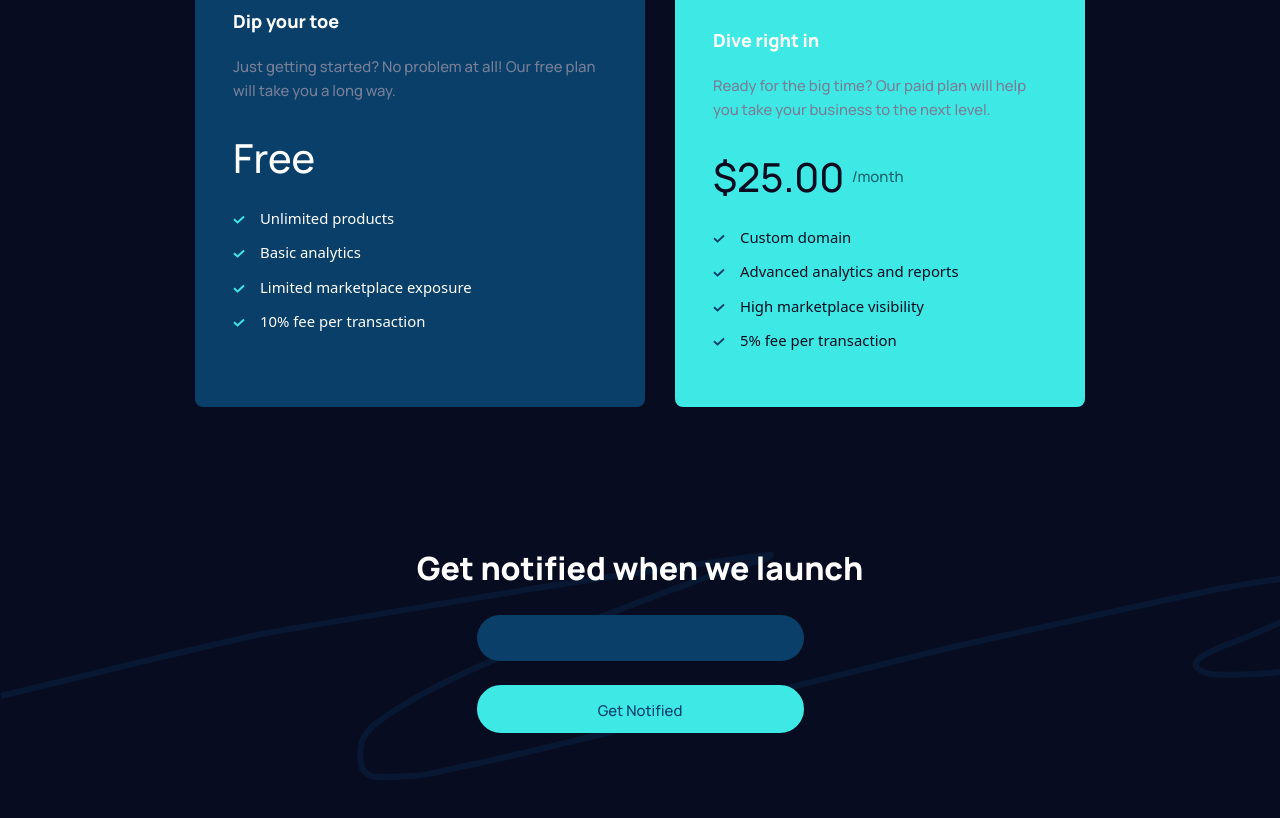
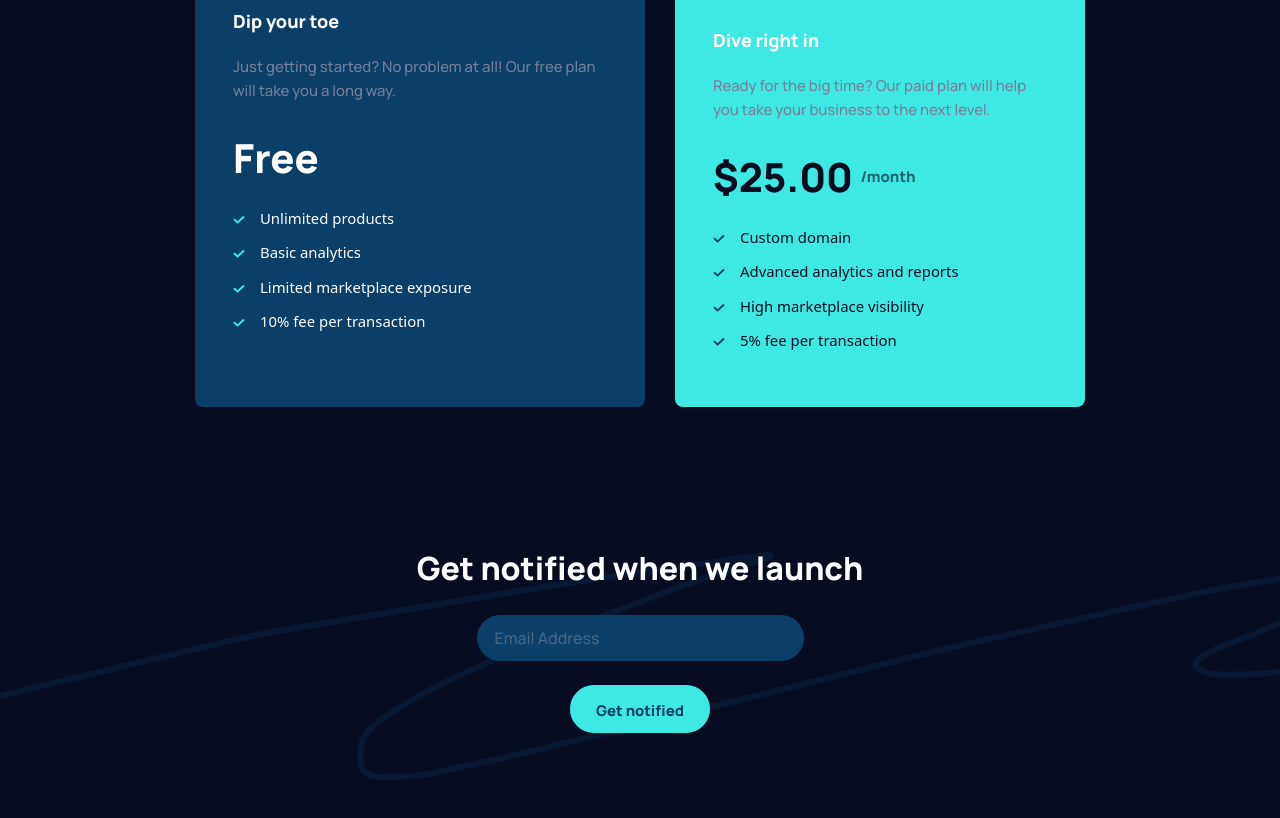
Before and after one commit to Nutopia13/Maker-Prelaunch-Landing-Page, a React (Vite) app: page / in a window 1280 px wide. Shown: the part 1460-2278 px from the top of the page. Built offline with nearby package versions, Linux system fonts and the light colour scheme.

Commit message:
Updated Form

```diff
--- a/package.json
+++ b/package.json
@@ -9,8 +9,11 @@
     "preview": "vite preview"
   },
   "dependencies": {
+    "formik": "^2.2.9",
     "react": "^18.2.0",
-    "react-dom": "^18.2.0"
+    "react-dom": "^18.2.0",
+    "styled-component": "^2.8.0",
+    "yup": "^0.32.11"
   },
   "devDependencies": {
     "@types/react": "^18.0.17",
--- a/src/Components/Footer.jsx
+++ b/src/Components/Footer.jsx
@@ -9,10 +9,12 @@ const Footer = () => {
         <h2 className={`${styles.heading2} lg:max-w-[730px] max-w-[220px] m-auto leading-[32px]`}>Get notified when we launch</h2>
       </div>
       <div>
-        <form method="POST" className='flex flex-wrap flex-col m-auto place-items-center'>
-          {/* <label for='email'>Email Address: </label> */}
-    			<input id='email' required pattern='[A-Za-z0-9._+-]+@[A-Za-z0-9 -]+\.[a-z]{2,}' type='email' title="Must be a valid email address" className='rounded-3xl text-white pl-[18px] py-[11px] bg-plain-blue min-w-[327px]'></input>
-          <button className={`${styles.btn} mt-[24px]`}>Get Notified</button>
+        <form method="POST" className='flex flex-wrap lg:flex-nowrap lg:max-w-[500px] flex-col m-auto place-items-center'>
+    			<input id='email' required pattern='[A-Za-z0-9._+-]+@[A-Za-z0-9 -]+\.[a-z]{2,}' type='email' placeholder='Email Address'
+          className='focus:outline-none focus:ring-2 focus:ring-azure invalid:ring-error  focus:invalid:ring-error
+          rounded-3xl placeholder:opacity-40 placeholder:font-manrope text-white pl-[18px] py-[11px] bg-plain-blue min-w-[327px]'>
+          </input>
+          <button className={`${styles.btn} mt-[24px] lg:min-w-[140px]`}>Get notified</button>
         </form>
       </div>
     </div>
--- a/src/Components/Plans.jsx
+++ b/src/Components/Plans.jsx
@@ -21,7 +21,7 @@ const Plans = () => {
             <img src={free} alt="" className='pl-[30px] pb-[10px] relative bottom-6'/>
             <h4 className={`${styles.heading3} lg:px-[38px] pl-[30px] mb-[19px]`}>Dip your toe</h4>
             <p className={`${styles.paragraph} lg:px-[38px] lg:max-w-[450px] px-[30px]`}>Just getting started? No problem at all! Our free plan will take you a long way.</p>
-            <h3 className='text-extra-bold mt-[26px]  lg:px-[38px] pl-[30px] text-2xl font-manrope mb-[19px] text-white'>Free</h3>
+            <h3 className='font-extra-bold mt-[26px]  lg:px-[38px] pl-[30px] text-2xl font-manrope mb-[19px] text-white'>Free</h3>
             <ul className=' pl-[30px] pb-[32px] lg:pb-[48px] lg:px-[38px] text-white text-sm'>
               <li>Unlimited products</li>
               <li>Basic analytics</li>
@@ -34,7 +34,7 @@ const Plans = () => {
           <img src={paid} alt="" className='pl-[30px] pb-[10px] relative bottom-8'/>
             <h4 className={`${styles.heading3} text-primary-bg lg:px-[38px] pl-[30px] mb-[19px]`}>Dive right in</h4>
             <p className={`${styles.paragraph} lg:max-w-[410px] lg:px-[38px] px-[30px]`}>Ready for the big time? Our paid plan will help you take your business to the next level.</p>
-            <h3 className='price text-primary-bg text-extra-bold  lg:px-[38px] mt-[26px] pl-[30px] text-2xl font-manrope mb-[19px]'>$25.00</h3>
+            <h3 className='price text-primary-bg font-extra-bold  lg:px-[38px] mt-[26px] pl-[30px] text-2xl font-manrope mb-[19px]'>$25.00</h3>
             <ul className=' pl-[30px] pb-[32px] text-primary-bg  lg:px-[38px] text-sm'>
               <li>Custom domain</li>
               <li>Advanced analytics and reports</li>
--- a/src/style.js
+++ b/src/style.js
@@ -1,12 +1,12 @@
 const styles = {
 
 
-    heading1: 'font-manrope font-bold leading-10 lg:leading-[56px] lg:text-4xl text-xlg text-white',
-    heading2: 'font-manrope font-bold leading-[32px] lg:leading[43px] lg:text-xlg text-tiny text-white',
-    heading3: 'font-manrope font-bold text-base text-white',
+    heading1: 'font-manrope font-extra-bold leading-10 lg:leading-[56px] lg:text-4xl text-xlg text-white',
+    heading2: 'font-manrope font-extra-bold leading-[32px] lg:leading[43px] lg:text-xlg text-tiny text-white',
+    heading3: 'font-manrope font-extra-bold text-base text-white',
     paragraph: 'font-manrope font-medium leading-6 text-sm text-grey',
     cartimg: 'lg:m-none m-auto mt-[56px] mb-[32px] py-[22px] px-[30px] bg-plain-blue rounded-[45px] max-h-[124px] max-w-[120px]',
-    btn: 'font-manrope border-2 border-solid border-azure min-w-[327px] max-h-[48px] bg-azure text-sm rounded-3xl text-bold hover:bg-transparent hover:text-white active:bg-transparent text-plain-blue py-[12px] px-[18px]',
+    btn: 'transition ease-in-out delay-150 hover:scale-110 font-manrope border-2 border-solid border-azure min-w-[327px] max-h-[48px] bg-azure text-sm rounded-3xl font-extra-bold hover:bg-transparent hover:text-white active:bg-transparent text-plain-blue py-[12px] px-[18px]',
 
     boxWidth: "lg:max-w-[1280px] w-full",
     boxWidth2: 'w-full',
```
Also changed, not shown: src/index.css (line endings or trailing spaces), 1 other file (tests, documents, lock files or other folders).
